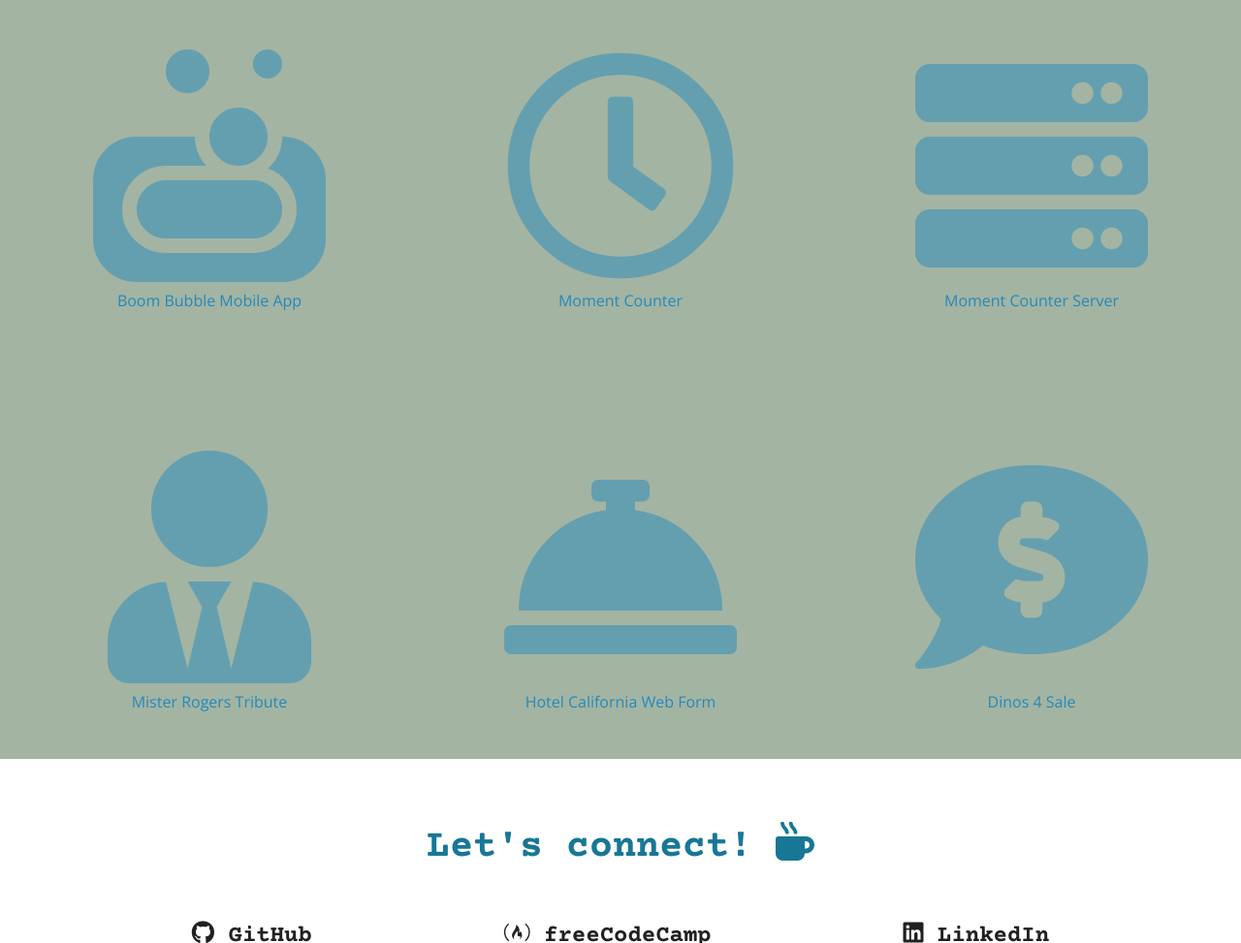
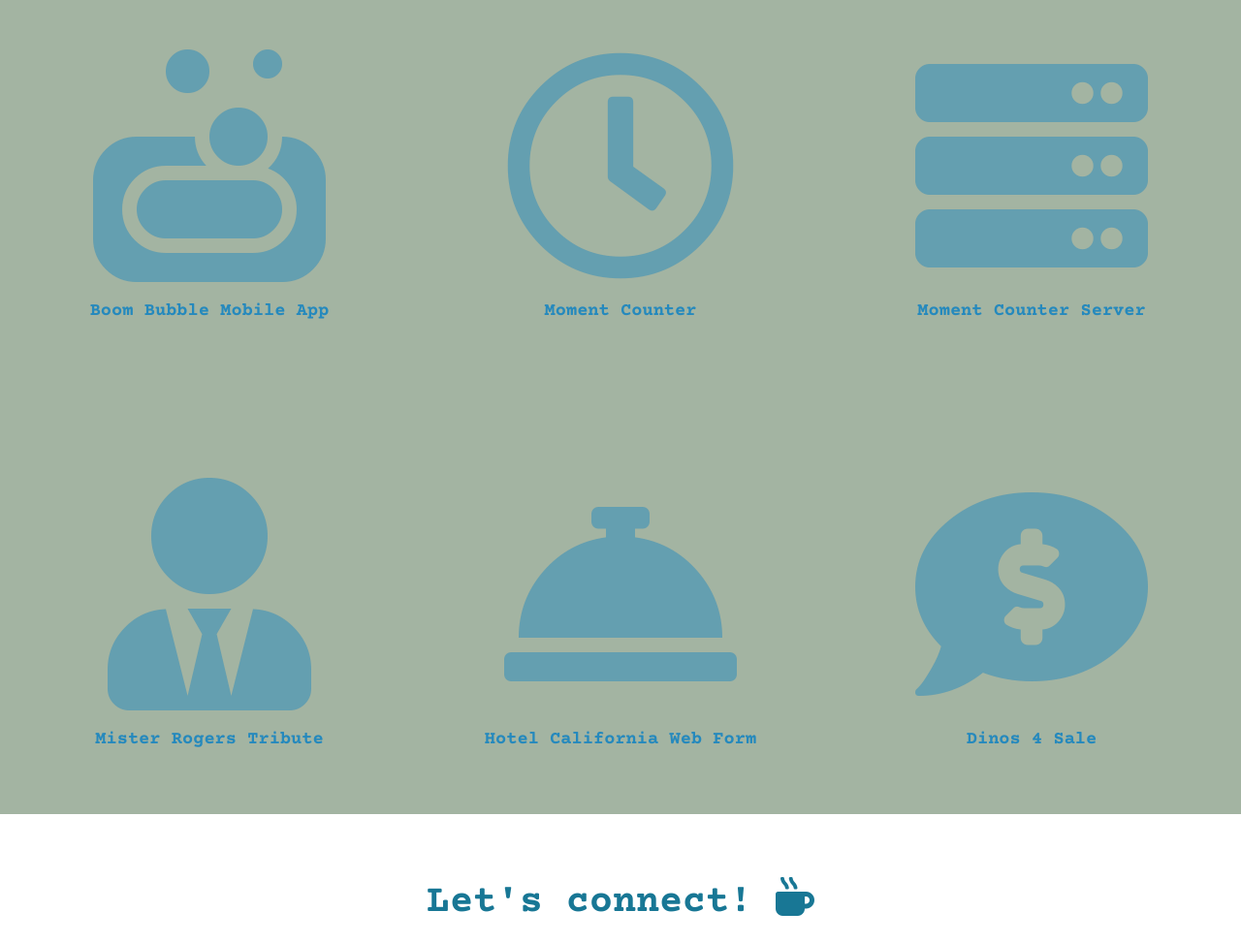
Before and after one commit to johndunstan/johndunstan.github.io, a plain HTML site: page index.html in a window 1280 px wide. Shown: the part 845-1818 px from the top of the page at 97% size. Drawn offline with nearby package versions, Linux system fonts and the light colour scheme.

Commit message:
Adjust a-tags to surround icons in Work section.

```diff
--- a/index.html
+++ b/index.html
@@ -55,50 +55,56 @@
 
     <section id="projects">
       <div class="project-tile">
-        <div class="project-placeholder"><i class="fas fa-soap"></i></div>
         <a
           href="https://github.com/johndunstan/boom-bubble-mobile"
           target="_blank"
-          >Boom Bubble Mobile App</a
         >
+          <div class="project-placeholder"><i class="fas fa-soap"></i></div>
+          <h3>Boom Bubble Mobile App</h3>
+        </a>
       </div>
       <div class="project-tile">
+        <a href="https://momentcounter.netlify.app/" target="_blank">
           <div class="project-placeholder"><i class="far fa-clock"></i></div>
-        <a href="https://momentcounter.netlify.app/" target="_blank"
-          >Moment Counter</a
-        >
+          <h3>Moment Counter</h3>
+        </a>
       </div>
       <div class="project-tile">
-        <div class="project-placeholder"><i class="fas fa-server"></i></div>
         <a
           href="https://github.com/johndunstan/moment-counter-server"
           target="_blank"
-          >Moment Counter Server</a
         >
+          <div class="project-placeholder"><i class="fas fa-server"></i></div>
+          <h3>Moment Counter Server</h3>
+        </a>
       </div>
       <div class="project-tile">
-        <div class="project-placeholder"><i class="fas fa-user-tie"></i></div>
         <a
           href="https://codesandbox.io/s/fcc-mrrogerstribute-fvkeq"
           target="_blank"
-          >Mister Rogers Tribute</a
         >
+          <div class="project-placeholder"><i class="fas fa-user-tie"></i></div>
+          <h3>Mister Rogers Tribute</h3>
+        </a>
       </div>
       <div class="project-tile">
+        <a
+          href="https://codesandbox.io/s/fcc-survey-form-r7d1f"
+          target="_blank"
+        >
           <div class="project-placeholder">
             <i class="fas fa-concierge-bell"></i>
           </div>
-        <a href="https://codesandbox.io/s/fcc-survey-form-r7d1f" target="_blank"
-          >Hotel California Web Form</a
-        >
+          <h3>Hotel California Web Form</h3>
+        </a>
       </div>
       <div class="project-tile">
+        <a href="https://dinos-4-sale-83d45b.netlify.app/" target="_blank">
           <div class="project-placeholder">
             <i class="fas fa-comment-dollar"></i>
           </div>
-        <a href="https://dinos-4-sale-83d45b.netlify.app/" target="_blank"
-          >Dinos 4 Sale</a
-        >
+          <h3>Dinos 4 Sale</h3>
+        </a>
       </div>
     </section>
 
```
Lines whose indentation alone changed are shown as unchanged.
